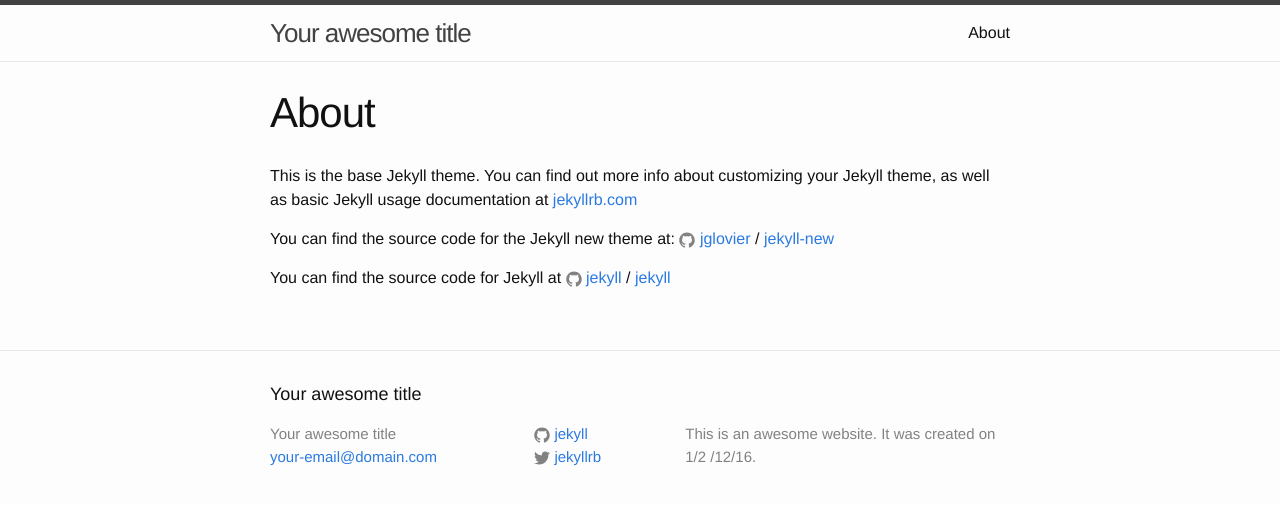
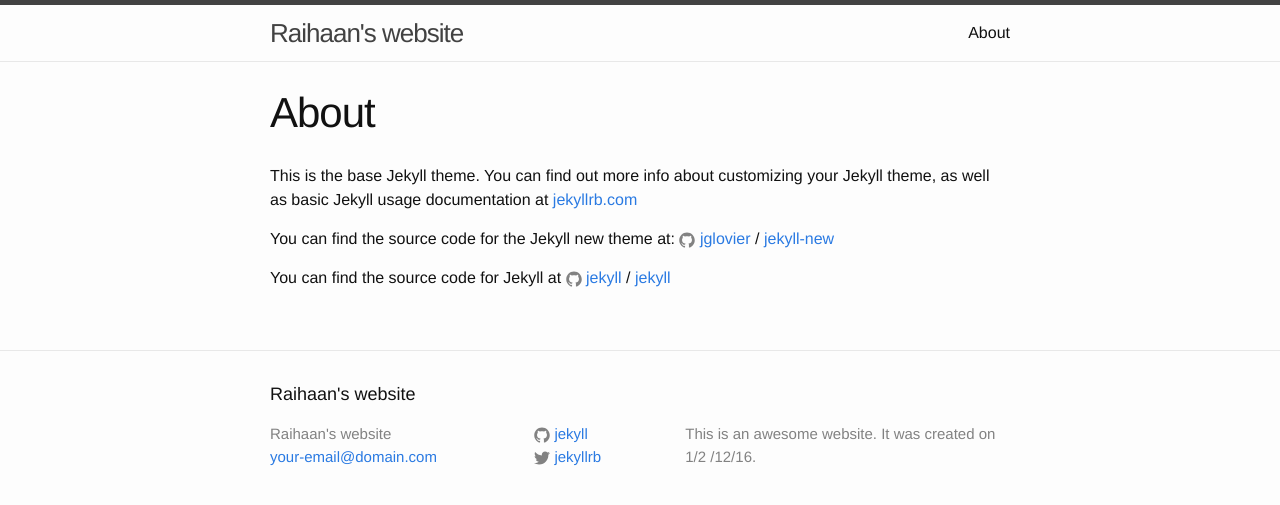
Before and after one commit to skinny2205/skinny2205.github.io, a Jekyll site: the page built from about.md, in a window 1280 px wide. Shown: the top 505 px of the page. Built offline with Jekyll 4.4.1, drawn with Linux system fonts in a browser that asks for light colours.

Commit message:
Update _config.yml

```diff
--- a/_config.yml
+++ b/_config.yml
@@ -6,7 +6,7 @@
 # 'jekyll serve'. If you change this file, please restart the server process.
 
 # Site settings
-title: Your awesome title
+title: Raihaan's website
 email: your-email@domain.com
 description: > # this means to ignore newlines until "baseurl:"
   This is an awesome website. It was created on 1/2 /12/16.
```
